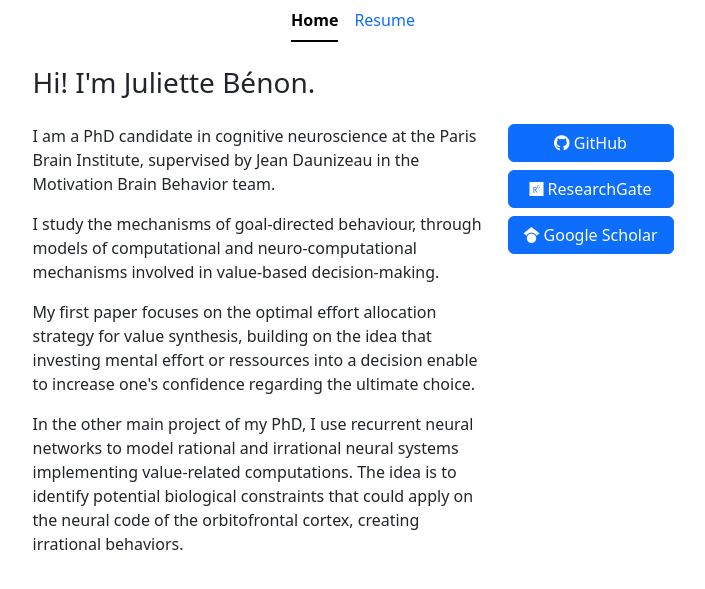
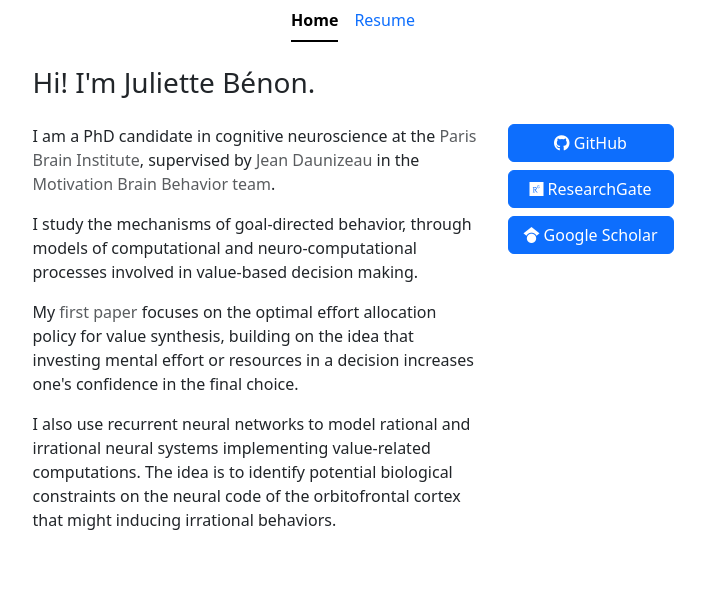
Before and after one commit to jbenon/jbenon.github.io, a Jekyll site: the page built from index.html, in a window 1280 px wide. Shown: the top 589 px of the page, without its empty margins (287-992 px from the left). Built offline with Jekyll 4.4.1, drawn with Linux system fonts in a browser that asks for light colours; nearby versions of some CDN libraries.

Commit message:
Update presentation

```diff
--- a/index.html
+++ b/index.html
@@ -22,29 +22,29 @@ layout: default
         <div class="col-xl-5 col-lg-6 col-md-8 gy-3">
             <p>
             I am a PhD candidate in cognitive neuroscience at the
-            <a class="text-body link-underline-dark link-underline-opacity-0 link-underline-opacity-75-hover"
+            <a class="text-body-secondary link-underline-dark link-underline-opacity-0 link-underline-opacity-75-hover"
             href="https://parisbraininstitute.org/" data-bs-toggle="tooltip"
-            data-bs-title="Visit institute's website">Paris Brain Institute</a>, supervised by
-            <a class="text-body link-underline-dark link-underline-opacity-0 link-underline-opacity-75-hover"
+            data-bs-title="Visit the institute's website">Paris Brain Institute</a>, supervised by
+            <a class="text-body-secondary link-underline-dark link-underline-opacity-0 link-underline-opacity-75-hover"
             href="https://sites.google.com/site/jeandaunizeauswebsite" data-bs-toggle="tooltip"
-            data-bs-title="Visit personal website">Jean Daunizeau</a> in the
-            <a class="text-body link-underline-dark link-underline-opacity-0 link-underline-opacity-75-hover"
+            data-bs-title="Visit his personal website">Jean Daunizeau</a> in the
+            <a class="text-body-secondary link-underline-dark link-underline-opacity-0 link-underline-opacity-75-hover"
             href="https://sites.google.com/site/motivationbrainbehavior" data-bs-toggle="tooltip"
-            data-bs-title="Visit lab website">Motivation Brain Behavior team</a>.
+            data-bs-title="Visit the lab website">Motivation Brain Behavior team</a>.
             </p><p>
-            I study the mechanisms of goal-directed behaviour, through models of computational and
-            neuro-computational mechanisms involved in value-based decision-making.
+            I study the mechanisms of goal-directed behavior, through models of computational and
+            neuro-computational processes involved in value-based decision making.
             </p><p>
-            My <a class="text-body link-underline-dark link-underline-opacity-0 link-underline-opacity-75-hover"
+            My <a class="text-body-secondary link-underline-dark link-underline-opacity-0 link-underline-opacity-75-hover"
             href="https://www.nature.com/articles/s44271-024-00071-y" data-bs-toggle="tooltip"
             data-bs-title="Access online">first paper</a> focuses on the optimal effort allocation
-            strategy for value synthesis, building on the idea that investing mental effort or ressources
-            into a decision enable to increase one's confidence regarding the ultimate choice.
+            policy for value synthesis, building on the idea that investing mental effort or resources
+            in a decision increases one's confidence in the final choice.
             </p><p>
-            In the other main project of my PhD, I use recurrent neural networks to model rational
+            I also use recurrent neural networks to model rational
             and irrational neural systems implementing value-related computations. The idea is to
-            identify potential biological constraints that could apply on the neural code of the
-            orbitofrontal cortex, creating irrational behaviors.
+            identify potential biological constraints on the neural code of the
+            orbitofrontal cortex that might inducing irrational behaviors.
             </p>
         </div>
         <div class="col-md-2 gy-3">
```
